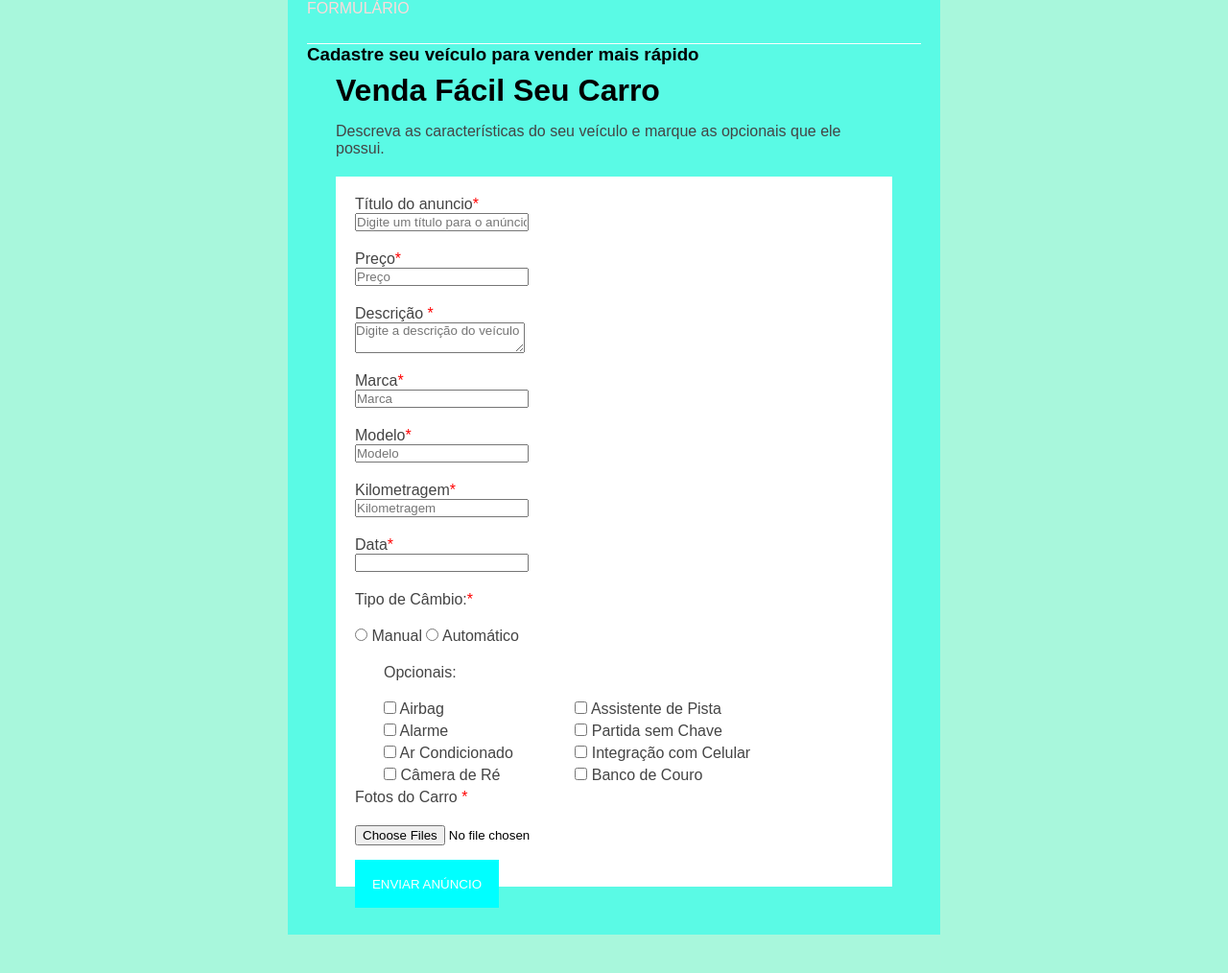
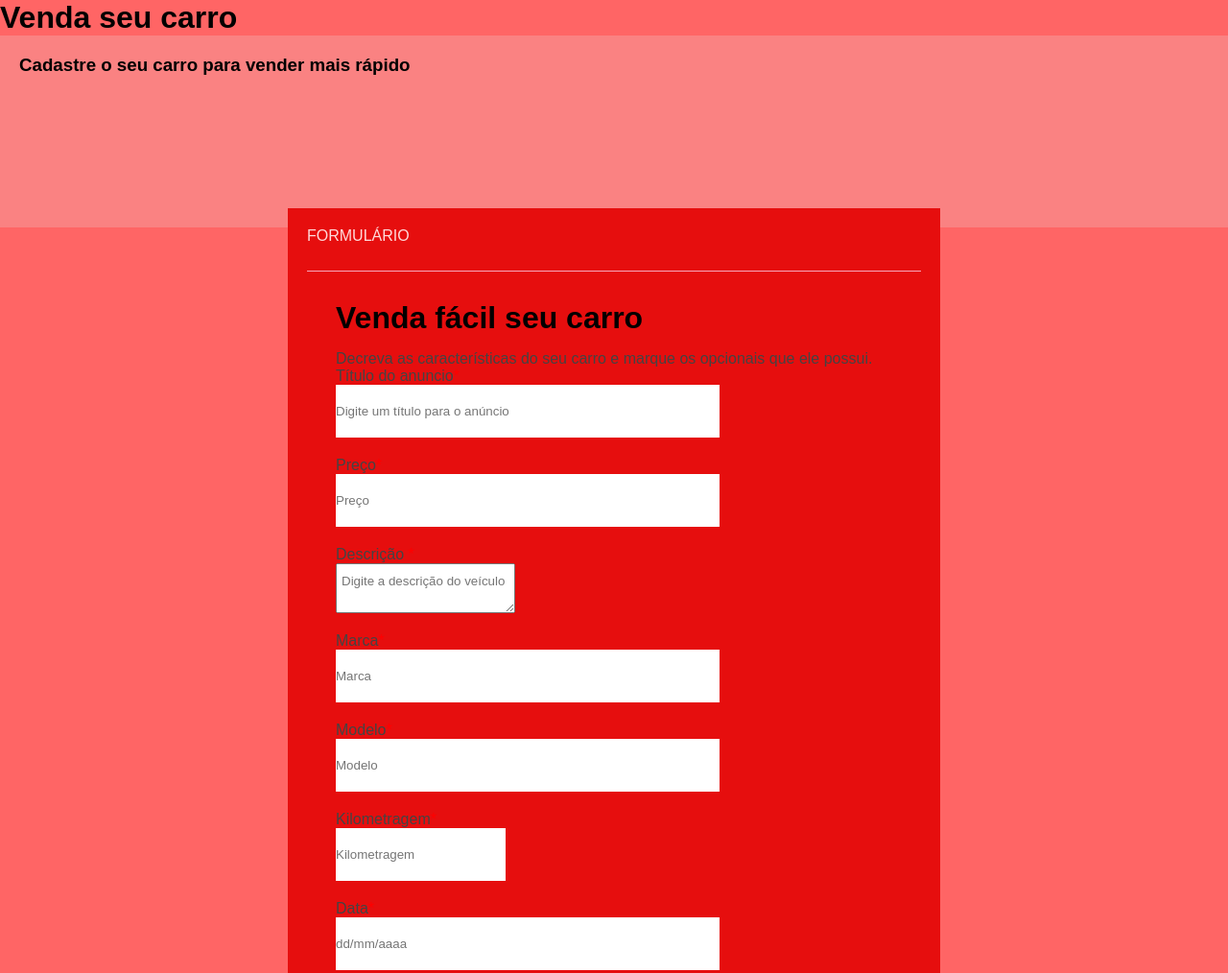
Before and after one commit to joaobazan/projetoFormulario, a plain HTML site: page index.html in a window 1280 px wide. Shown: the top 1014 px of the page at 96% size. Drawn offline with Linux system fonts and the light colour scheme.

Commit message:
Projeto Formulário

```diff
--- a/css/style.css
+++ b/css/style.css
@@ -5,7 +5,7 @@
 
 }
 body {
-   background-color: rgb(168, 247, 220);
+   background-color: rgb(255, 101, 101);
 }
 h1 h2 h3 h4 h5 h6 {
   color: #333;
@@ -14,32 +14,31 @@ p, label {
   color: #444;
 }
 
-.input{
+input{
   border: none;
-  border-bottom: 1px solid #ccc;
-  padding: 10px 0;
+  padding: 20px 0;
 }
-.input[type="text"], .input[type=number], .input[type=date] {
+input[type="text"], input[type=number], input[type=date] {
   width: 400px;
  }
 
-.textarea {
+textarea {
   padding: 10px 5px;
  }
 
 .cabecalho {
-  background-color: rgb(255, 255, 255);
-    height: 700px;
+  background-color: rgb(250, 130, 130);
+    height: 160px;
     padding: 20px;
-
 }
 .form-container {
-    background-color: rgb(90, 250, 229);
+    background-color: rgb(230, 14, 14);
     width: 50%;
     padding: 20px;
     margin: 0 auto;
     position: relative;
     top: -20px;
+
 }
 .form-header {
   border-bottom: 1px solid #dfdfdf;
@@ -48,7 +47,7 @@ p, label {
 
 .form-header p{
   color: #ffdada;
-  border-bottom: 1px solid #fdfdfd;
+  border-bottom: 1px solid #f8a5ba;
   width: 100%;
   margin: 0 auto;
   text-transform: uppercase;
@@ -63,7 +62,7 @@ p, label {
   margin-bottom: 15px;
 
 }
-.form-body p{
+.form-body .p{
   margin-bottom: 20px;
 }
 
@@ -89,21 +88,17 @@ p, label {
 
 .btn-submit {
 margin-top: 15px;
+background-color: rgb(255, 4, 100);
+color: #000000;
+border: 15px solid transparent;
+width: 200px;
+height: 65px;
+cursor: pointer;
+text-transform: uppercase;
+transition: 0.5s;
 }
-
-.btn-submit {
-    background-color: aqua;
-    color: #fdfdfd;
-    border: 2px solid transparent;
-    width: 150px;
-    height: 50px;
-    cursor: pointer;
-    text-transform: uppercase;
-    transition: 0.5s;
+.btn-submit:hover {
+  background-color: #fa96bf;
+  color: rgb(255, 175, 175);
+  border-color: rgb(255, 191, 191);
 }
-
-.btn-submit:hover {
-    background-color: #fff;
-    color: black;
-    border-color: black;
-}
--- a/index.html
+++ b/index.html
@@ -1,5 +1,5 @@
 <!DOCTYPE html>
-<html lang="en">
+<html lang="">
 
 <head>
     <meta charset="UTF-8">
@@ -9,19 +9,19 @@
 </head>
 
 <body>
+    <h1>Venda seu carro</h1>
     <div class="container">
-
+        <header class="cabecalho">
+            <h3>Cadastre o seu carro para vender mais rápido</h3>
+        </header>
         <div class="form-container">
             <div class="form-header">
-                <p> Formulário</p>
-                <h3>Cadastre seu veículo para vender mais rápido</h3>
-
+                <p>Formulário</p>
             </div>
             <div class="form-body">
-                <h1 class="titulo-form">Venda Fácil Seu Carro</h1>
-                <p>Descreva as características do seu veículo e marque as opcionais que ele possui.</p>
-                <header class="cabecalho">
-                    <form>
+                <h1 class="titulo-form">Venda fácil seu carro</h1>
+                <p>Decreva as características do seu carro e marque os opcionais que ele possui.</p>
+                <form>
                         <div class="caixainputs">
                             <label for="title">Título do anuncio<span class="campo-obrigatorio">*</span>
                             </label>
@@ -59,7 +59,8 @@
                             <div class="caixainputs">
                                 <label for="data">Data<span class="campo-obrigatorio">*</span>
                                 </label>
-                                <input type="text" name="title" id="data-compra" class="block">
+                                <input type="text" name="title" id="data-compra" class="block" placeholder="dd/mm/aaaa">
+
 
 
                             </div>
```
